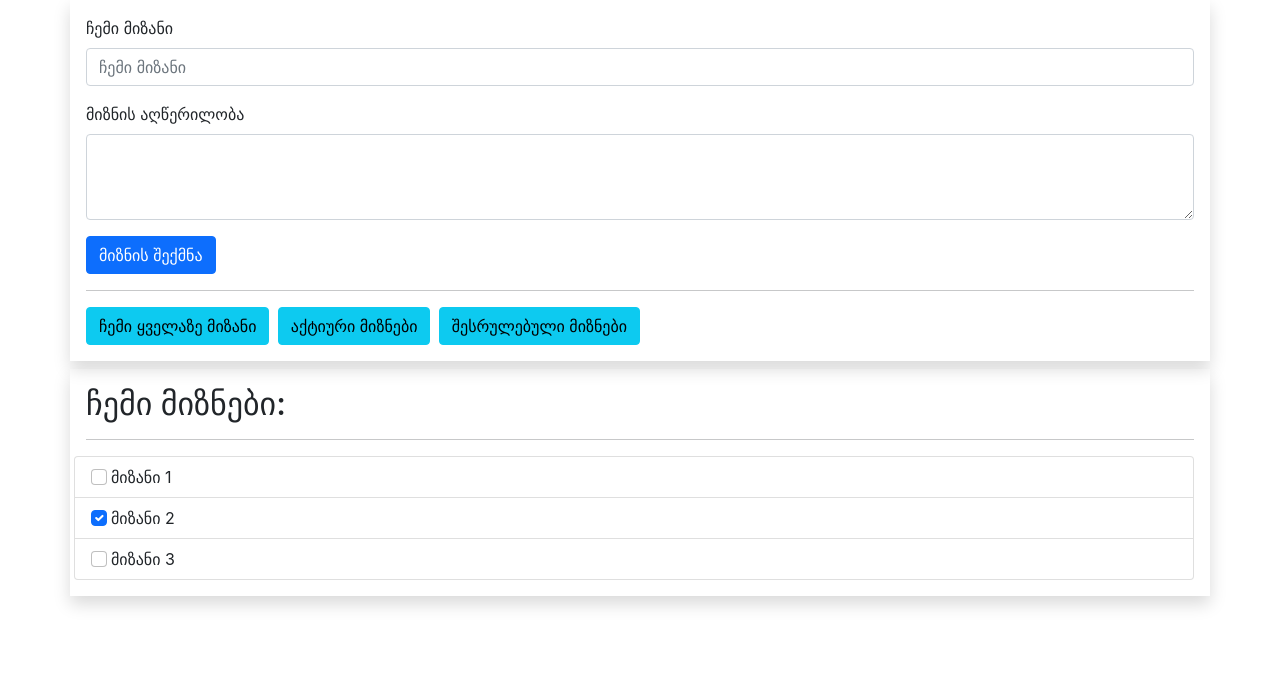
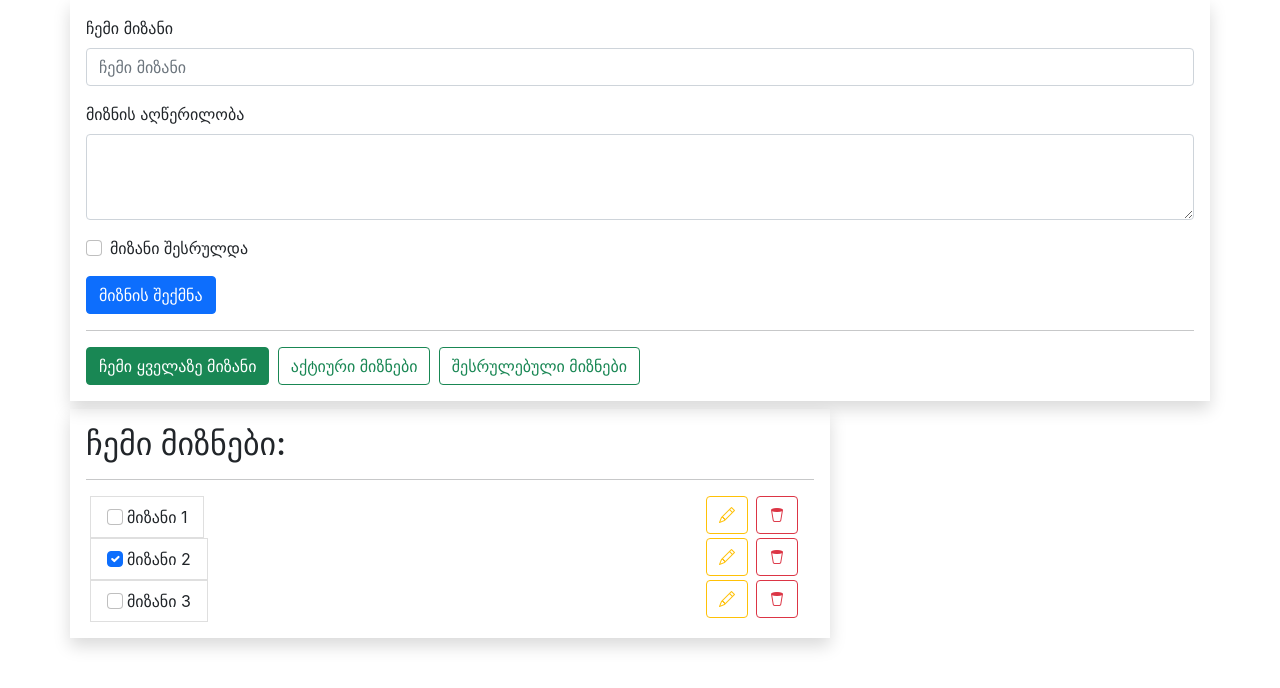
Before and after one commit to JBoku8/digital-react-104, a React (Create React App) app: page / in a window 1280 px wide. Shown: the top 688 px of the page. Built offline with nearby package versions, Linux system fonts and the light colour scheme.

Commit message:
Lecture 22.12.2021

```diff
--- a/public/index.html
+++ b/public/index.html
@@ -22,6 +22,10 @@
       Learn how to configure a non-root public URL by running `npm run build`.
     -->
     <link
+      rel="stylesheet"
+      href="https://cdn.jsdelivr.net/npm/bootstrap-icons@1.7.2/font/bootstrap-icons.css"
+    />
+    <link
       href="https://cdn.jsdelivr.net/npm/bootstrap@5.1.3/dist/css/bootstrap.min.css"
       rel="stylesheet"
       integrity="sha384-1BmE4kWBq78iYhFldvKuhfTAU6auU8tT94WrHftjDbrCEXSU1oBoqyl2QvZ6jIW3"
--- a/src/App.js
+++ b/src/App.js
@@ -2,17 +2,33 @@ import { useState } from 'react';
 // import { appConfig } from './constants/app';
 import { Goals } from './components/Goals';
 import { GoalForm } from './components/GoalForm';
-import { Button } from './components/ui/Button';
+import { GoalFilters } from './components/GoalFilters';
 // import Header from './components/header';
 
-import { FILTER_GOAL } from './constants/goals';
+import { FILTER_GOAL, goals } from './constants/goals';
+
+/**
+ * პირველი დახატვა -> დაიმახსოვრე ობიექტების იერარქია/სტრუქტურა
+ * მეორე დახატვა -> შევადაროთ პირბელ იერარქიას/სტრუქტურას ვიპვოთ განსხვავება
+ */
 
 function App() {
   const [filter, setFilter] = useState(FILTER_GOAL.ALL);
+  const [goalList, setGoalList] = useState(goals);
 
   const onFilter = (newFilter) => {
-    console.log('newFilter', newFilter);
+    // console.log('newFilter', newFilter);
     setFilter(newFilter);
+  };
+
+  const addNewGoal = (newGoal) => {
+    const newList = [...goalList, newGoal];
+    setGoalList(newList);
+  };
+
+  const removeGoal = (goalId) => {
+    const newList = goalList.filter((goal) => goal.id !== goalId);
+    setGoalList(newList);
   };
 
   return (
@@ -22,33 +38,16 @@ function App() {
       </div> */}
       <div className="row mb-5">
         <div className="col-12 shadow mb-2 p-3">
-          <GoalForm />
+          <GoalForm addNewGoal={addNewGoal} />
           <hr />
           <div className="d-flex justify-content-between col-6">
-            <Button
-              text="ჩემი ყველაზე მიზანი"
-              onClick={() => {
-                onFilter(FILTER_GOAL.ALL);
-              }}
-            />
-            <Button
-              text="აქტიური მიზნები"
-              onClick={() => {
-                onFilter(FILTER_GOAL.ACTIVE);
-              }}
-            />
-            <Button
-              onClick={() => {
-                onFilter(FILTER_GOAL.COMPLETED);
-              }}
-              text="შესრულებული მიზნები"
-            />
+            <GoalFilters onFilter={onFilter} filter={filter} />
           </div>
         </div>
-        <div className="col-12 shadow p-3">
+        <div className="col-8 shadow p-3">
           <h2>ჩემი მიზნები:</h2>
           <hr />
-          <Goals filter={filter} />
+          <Goals filter={filter} goals={goalList} removeGoal={removeGoal} />
         </div>
       </div>
     </div>
--- /dev/null
+++ b/src/components/GoalFilters/GoalFilters.js
@@ -0,0 +1,37 @@
+import { Button } from '../ui';
+import { FILTER_GOAL } from '../../constants/goals';
+
+const activeClassName = 'btn btn-success';
+const defaultClassName = 'btn btn-outline-success';
+
+const getClassName = (check) => (check ? activeClassName : defaultClassName);
+
+export const GoalFilters = ({ onFilter, filter }) => {
+  return (
+    <>
+      <Button
+        text="ჩემი ყველაზე მიზანი"
+        className={getClassName(filter === FILTER_GOAL.ALL)}
+        onClick={() => {
+          onFilter(FILTER_GOAL.ALL);
+        }}
+      />
+
+      <Button
+        text="აქტიური მიზნები"
+        className={getClassName(filter === FILTER_GOAL.ACTIVE)}
+        onClick={() => {
+          onFilter(FILTER_GOAL.ACTIVE);
+        }}
+      />
+
+      <Button
+        text="შესრულებული მიზნები"
+        className={getClassName(filter === FILTER_GOAL.COMPLETED)}
+        onClick={() => {
+          onFilter(FILTER_GOAL.COMPLETED);
+        }}
+      />
+    </>
+  );
+};
--- /dev/null
+++ b/src/components/GoalFilters/index.js
@@ -0,0 +1 @@
+export { GoalFilters } from './GoalFilters';
--- a/src/components/GoalForm/GoalForm.js
+++ b/src/components/GoalForm/GoalForm.js
@@ -1,23 +1,55 @@
-export const GoalForm = () => {
+import { Button } from '../ui';
+
+export const GoalForm = ({ addNewGoal }) => {
+  const onSubmit = (event) => {
+    event.preventDefault();
+    // ემთხვევა input-ების name მნიშვნელობას
+    const { title, completed, description } = event.target;
+
+    const newGoal = {
+      title: title.value,
+      description: description.value,
+      completed: completed.checked,
+      id: Math.round(Math.random() * 1000000),
+    };
+
+    addNewGoal(newGoal);
+    title.value = '';
+    completed.checked = false;
+    description.value = '';
+  };
+
   return (
-    <form className="mb-3">
+    <form className="mb-3" onSubmit={onSubmit}>
       <div className="mb-3">
         <label htmlFor="goalTitle" className="form-label">
           ჩემი მიზანი
         </label>
-        <input type="text" className="form-control" id="goalTitle" placeholder="ჩემი მიზანი" />
+        <input
+          type="text"
+          className="form-control"
+          id="goalTitle"
+          placeholder="ჩემი მიზანი"
+          name="title"
+          required
+        />
       </div>
       <div className="mb-3">
-        <label htmlFor="exampleFormControlTextarea1" className="form-label">
+        <label htmlFor="description" className="form-label">
           მიზნის აღწერილობა
         </label>
-        <textarea className="form-control" id="exampleFormControlTextarea1" rows="3"></textarea>
+        <textarea className="form-control" id="description" rows="3" name="description"></textarea>
+      </div>
+
+      <div className="mb-3 form-check">
+        <label htmlFor="completed" className="form-check-label">
+          მიზანი შესრულდა
+        </label>
+        <input type="checkbox" id="completed" className="form-check-input" name="completed" />
       </div>
 
       <div className="mb-3">
-        <button className="btn btn-primary" type="submit">
-          მიზნის შექმნა
-        </button>
+        <Button className="btn btn-primary" type="submit" text="მიზნის შექმნა" />
       </div>
     </form>
   );
--- a/src/components/GoalItem/GoaItem.js
+++ b/src/components/GoalItem/GoaItem.js
@@ -1,7 +1,17 @@
+import { useState } from 'react';
+
 export const GoalItem = ({ title = '', completed = false }) => {
+  const [value, setValue] = useState(completed);
+
   return (
     <label className="list-group-item">
-      <input className="form-check-input me-1" type="checkbox" value="" checked={completed} />
+      <input
+        className="form-check-input me-1"
+        type="checkbox"
+        value={value}
+        checked={value}
+        onChange={() => setValue((prev) => !prev)}
+      />
       {title}
     </label>
   );
--- a/src/components/Goals/Goals.js
+++ b/src/components/Goals/Goals.js
@@ -1,9 +1,17 @@
 import { GoalItem } from '../GoalItem';
-import { FILTER_GOAL, goals } from '../../constants/goals';
+import { FILTER_GOAL } from '../../constants/goals';
 
-export const Goals = ({ filter = FILTER_GOAL.ALL }) => {
+export const Goals = ({ filter = FILTER_GOAL.ALL, goals = [], removeGoal }) => {
   const renderGoals = () => {
     let filtered = [...goals];
+
+    if (filtered.length === 0) {
+      return (
+        <div className="d-flex w-100 justify-content-between">
+          <h2 className="text-muted">შენი ხარ უმიზნოდ დარჩენილი :( ...</h2>
+        </div>
+      );
+    }
 
     if (filter === FILTER_GOAL.ACTIVE) {
       filtered = goals.filter((goal) => {
@@ -16,12 +24,25 @@ export const Goals = ({ filter = FILTER_GOAL.ALL }) => {
     }
 
     return filtered.map((goal) => {
-      return <GoalItem title={goal.title} completed={goal.completed} key={goal.id} />;
+      return (
+        <div className="d-flex w-100 justify-content-between" key={goal.id}>
+          <GoalItem title={goal.title} completed={goal.completed} />
+
+          <div>
+            <button className="btn btn-outline-warning me-2">
+              <i className="bi bi-pencil"></i>
+            </button>
+            <button className="btn btn-outline-danger" onClick={() => removeGoal(goal.id)}>
+              <i className="bi bi-trash2"></i>
+            </button>
+          </div>
+        </div>
+      );
     });
   };
 
   return (
-    <div className="row">
+    <div className="row px-3">
       <div className="list-group">{renderGoals()}</div>
     </div>
   );
```
